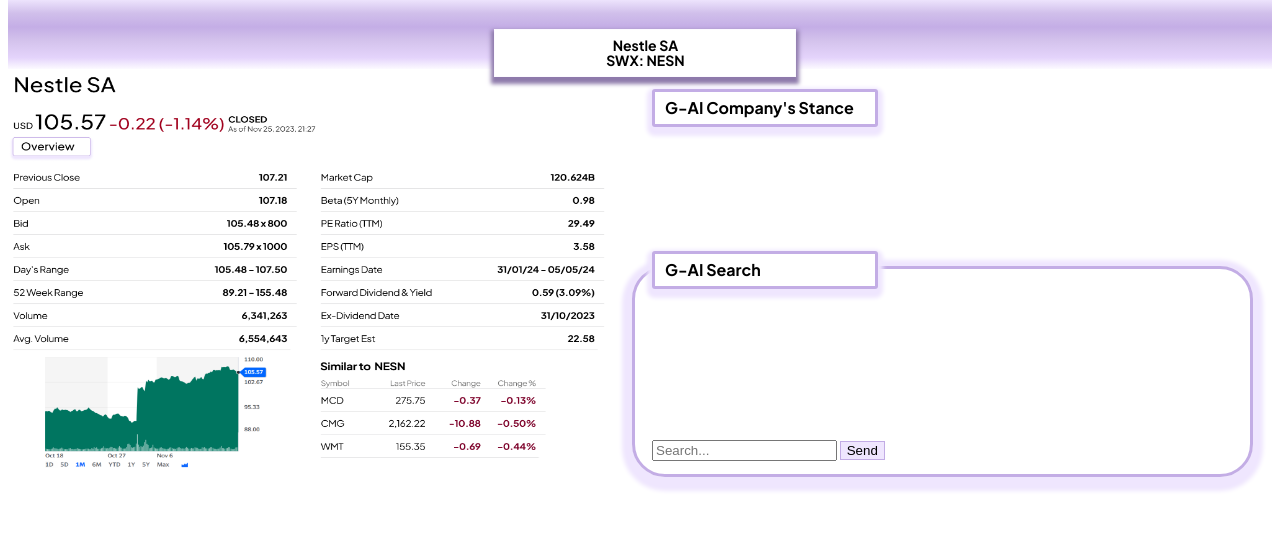
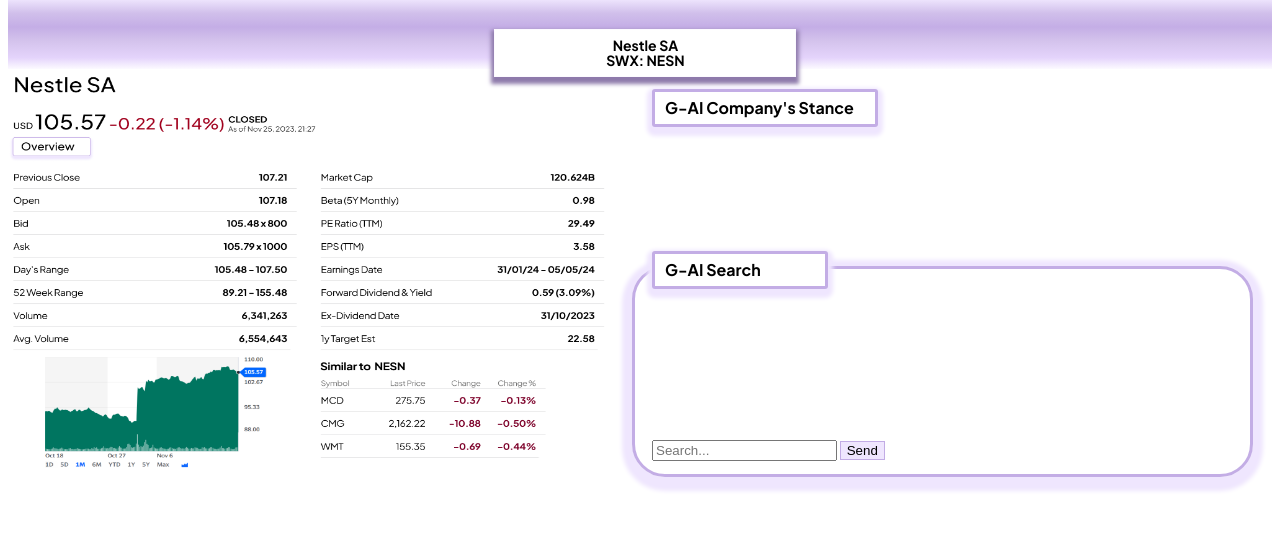
Before and after one commit to chicky-nuggies/g-ai, a Django app: template company/templates/company/company.html in a window 1280 px wide. Shown: the part 81-620 px from the top of the page. Run offline with Django 4.2, Linux system fonts and the light colour scheme; the template is opened without the code that fills it, so the values that code supplies are empty.

Commit message:
newwwwwwwww

```diff
--- a/company/static/company/css/company.css
+++ b/company/static/company/css/company.css
@@ -187,7 +187,7 @@ nav{
 }
 .chat_title{
     margin-top: 10px;
-    width: 220px;
+    width: 170px;
     height: 32px;
     border-radius: 3px;
     border: 3px solid rgba(194, 171, 229, 0.97);
@@ -235,6 +235,7 @@ nav{
     margin-top: 25px;
     margin-left: 10px;
     margin-bottom: 15px;
+    margin-right: 10px;
     text-align: left;
     font-size: 11px;
 }
```
